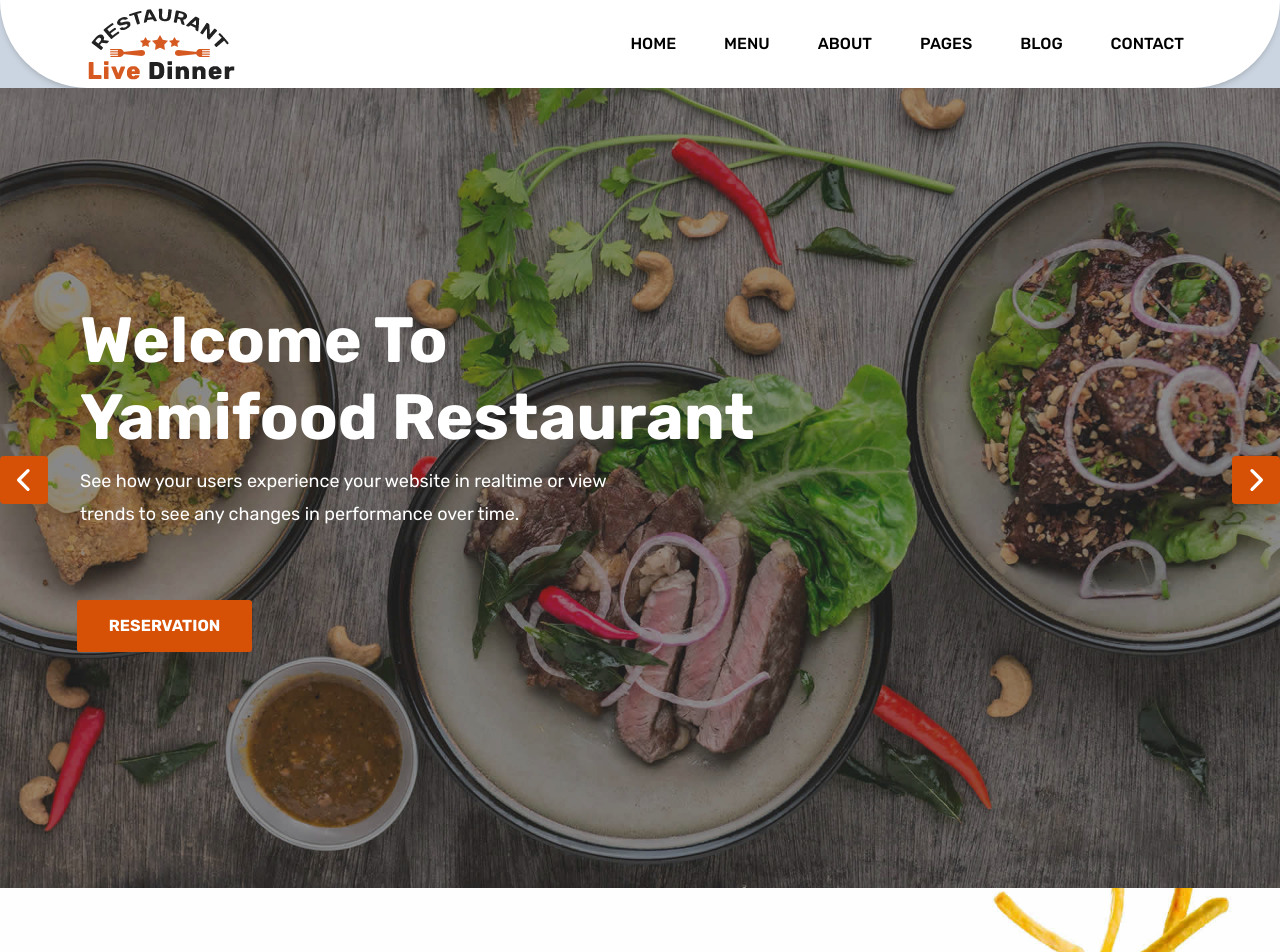
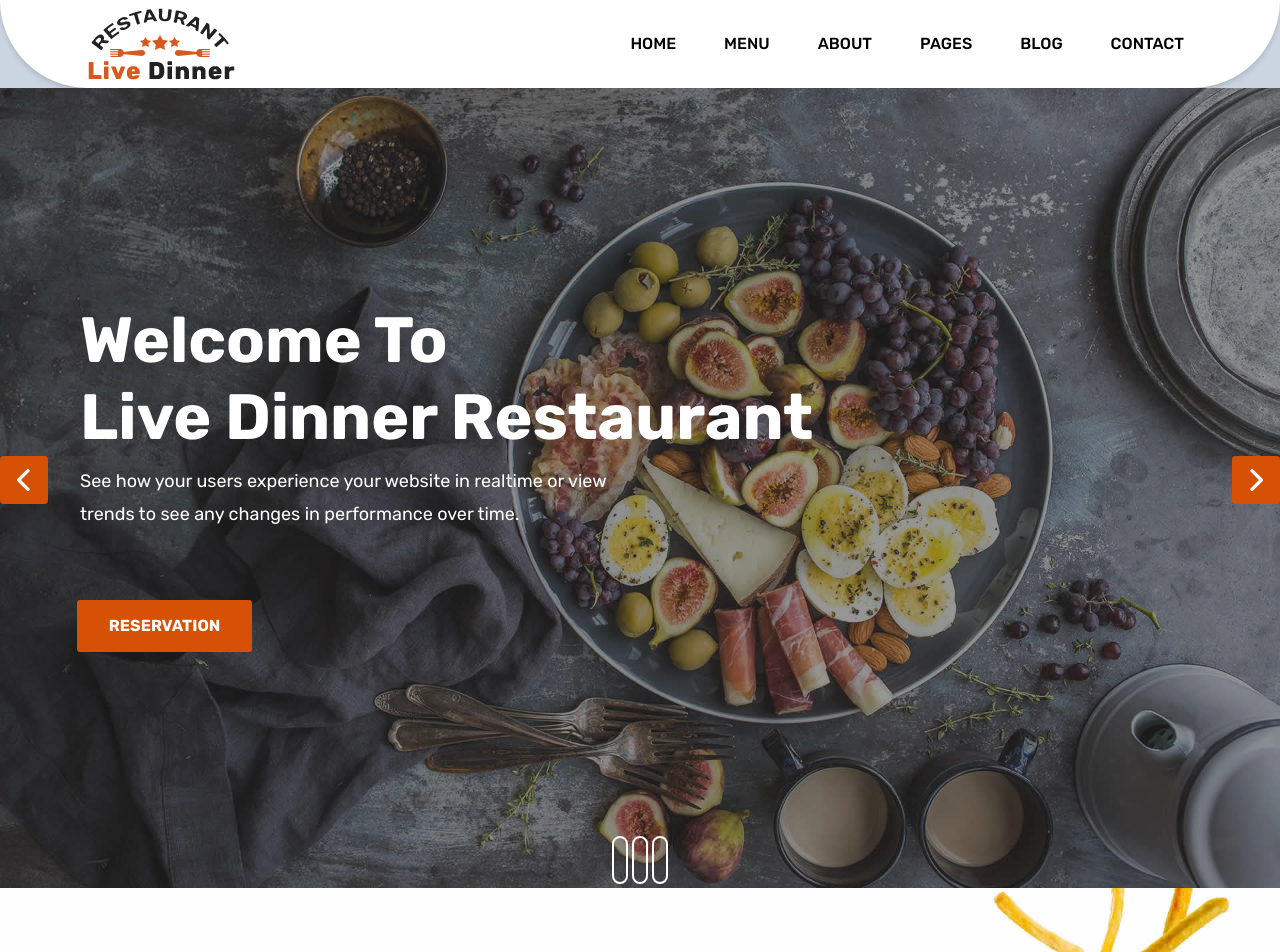
Before and after one commit to trebolcode/demo-restaurant, a React (Vite) app: page / in a window 1280 px wide. Shown: the top 952 px of the page. Built offline with nearby package versions, Linux system fonts and the light colour scheme.

Commit message:
Fix Carousel

```diff
--- a/src/components/Hero.tsx
+++ b/src/components/Hero.tsx
@@ -1,101 +1,113 @@
-import React, { useRef } from "react";
+import React, { useRef, useState } from "react";
 import Slider from "./subcomponents/Slider";
 import ReserButton from "./subcomponents/ReserButton";
 import SliderLeft from "../assets/icon/chevron-left.svg";
 import SliderRight from "../assets/icon/chevron-right.svg";
 
 const Hero = () => {
-  // Codigo para Carousel
-  const slideshow: any = useRef();
+  const [select, setSelect] = useState(1);
+  const [styleBg, setStyleBg] = useState("bg-slider1");
+  const [title, setTitle] = useState("Live Dinner Restaurant");
 
-  const nextSlide = () => {
-    if (slideshow.current.children.length > 0) {
-      const firstElement = slideshow.current.children[0];
+  const click01 = () => {
+    setStyleBg("bg-slider1");
+    setTitle("Live Dinner Restaurant");
+    setSelect(1);
+  };
+  const click02 = () => {
+    setStyleBg("bg-slider2");
+    setTitle("Live Dinner Restaurant");
+    setSelect(2);
+  };
+  const click03 = () => {
+    setStyleBg("bg-slider3");
+    setTitle("Yamifood Restaurant");
+    setSelect(3);
+  };
 
-      slideshow.current.style.transition = "100ms ease-in-out all";
-
-      const sizeSlide = slideshow.current.children[0].offsetWidth;
-
-      slideshow.current.style.transform = `translateX(-${sizeSlide}px)`;
-
-      const transicion = () => {
-        slideshow.current.style.transition = "none";
-        slideshow.current.style.transform = "translateX(0)";
-        slideshow.current.appendChild(firstElement);
-        slideshow.current.removeEventListener("transitionend", transicion);
-      };
-
-      slideshow.current.addEventListener("transitionend", transicion);
+  const previousClick = () => {
+    switch (select) {
+      case 1:
+        setStyleBg("bg-slider3");
+        setTitle("Yamifood Restaurant");
+        setSelect(3);
+        break;
+      case 2:
+        setStyleBg("bg-slider1");
+        setTitle("Live Dinner Restaurant");
+        setSelect(1);
+        break;
+      case 3:
+        setStyleBg("bg-slider2");
+        setTitle("Live Dinner Restaurant");
+        setSelect(2);
+        break;
     }
   };
 
-  const previousSlide = () => {
-    console.log("previousSlide");
-    if (slideshow.current.children.length > 0) {
-      const index = slideshow.current.children.length - 1;
-      const lastElement = slideshow.current.children[index];
-
-      slideshow.current.insertBefore(lastElement, slideshow.current.firstChild);
-
-      slideshow.current.style.transition = "none";
-
-      const sizeSlide = slideshow.current.children[0].offsetWidth;
-
-      slideshow.current.style.transform = `translateX(-${sizeSlide}px)`;
-
-      setTimeout(() => {
-        slideshow.current.style.transition = "10ms ease-in-out all";
-        slideshow.current.style.transform = `translateX(0)`;
-      }, 0);
-
-      const transicion = () => {
-        slideshow.current.style.transition = "none";
-        slideshow.current.style.transform = "translateX(0)";
-        slideshow.current.insertBefore(
-          lastElement,
-          slideshow.current.children[0]
-        );
-      };
-
-      slideshow.current.addEventListener("transitionend", transicion);
+  const nextClick = () => {
+    switch (select) {
+      case 1:
+        setStyleBg("bg-slider2");
+        setTitle("Live Dinner Restaurant");
+        setSelect(2);
+        break;
+      case 2:
+        setStyleBg("bg-slider3");
+        setTitle("Yamifood Restaurant");
+        setSelect(3);
+        break;
+      case 3:
+        setStyleBg("bg-slider1");
+        setTitle("Live Dinner Restaurant");
+        setSelect(1);
+        break;
     }
   };
 
   return (
     <main className="w-full h-screen flex justify-center items-end relative">
-      <div
-        ref={slideshow}
-        className="w-full h-screen flex flex-row justify-center items-end flex-nowrap"
-      >
-        <div id="slide1" className="w-full h-screen absolute">
-          <div className="w-full h-screen bg-slider1 bg-cover bg-center absolute"></div>
+      <div className="w-full h-screen flex flex-row justify-center items-end flex-nowrap">
+        <div className="w-full h-screen absolute">
+          <div
+            className={`w-full h-screen bg-cover bg-center absolute ${styleBg}`}
+          ></div>
           <div className="w-full h-screen bg-colReserHover opacity-50 absolute"></div>
-          <Slider title="Live Dinner Restaurant" />
+          <Slider title={title} />
         </div>
+      </div>
 
-        <div id="slide2" className="w-full h-screen absolute">
-          <div className="w-full h-screen bg-slider2 bg-cover bg-center absolute"></div>
-          <div className="w-full h-screen bg-colReserHover opacity-50 absolute"></div>
-          <Slider title="Live Dinner Restaurant" />
-        </div>
-
-        <div id="slide3" className="w-full h-screen absolute">
-          <div className="w-full h-screen bg-slider3 bg-cover bg-center absolute"></div>
-          <div className="w-full h-screen bg-colReserHover opacity-50 absolute"></div>
-          <Slider title="Yamifood Restaurant" />
-        </div>
+      <div className="w-full h-14 absolute flex space-x-1 justify-center items-center">
+        <button
+          onClick={click01}
+          className={`w-4 h-12 bg-transparent rounded-full border-2 border-white ${
+            select === 1 ? "bg-colReser" : "bg-transparent"
+          }`}
+        />
+        <button
+          onClick={click02}
+          className={`w-4 h-12 bg-transparent rounded-full border-2 border-white ${
+            select === 2 ? "bg-colReser" : "bg-transparent"
+          }`}
+        />
+        <button
+          onClick={click03}
+          className={`w-4 h-12 bg-transparent rounded-full border-2 border-white ${
+            select === 3 ? "bg-colReser" : "bg-transparent"
+          }`}
+        />
       </div>
 
       <div className="my-0 m-auto top-[54%] lg:top-[46%] w-full absolute">
         <button
-          onClick={previousSlide}
+          onClick={previousClick}
           className="absolute left-0 bg-colReser w-10 lg:w-12 h-10 lg:h-12 flex justify-center items-center rounded-[4px] lg:hover:bg-colSliderHover transition duration-[300ms] ease-in-out"
         >
           <img src={SliderLeft} className="h-8 w-8" />
         </button>
 
         <button
-          onClick={nextSlide}
+          onClick={nextClick}
           className="absolute right-0 bg-colReser w-10 lg:w-12 h-10 lg:h-12 flex justify-center items-center rounded-[4px] lg:hover:bg-colSliderHover transition duration-[300ms] ease-in-out"
         >
           <img src={SliderRight} className="h-8 w-8" />
```
